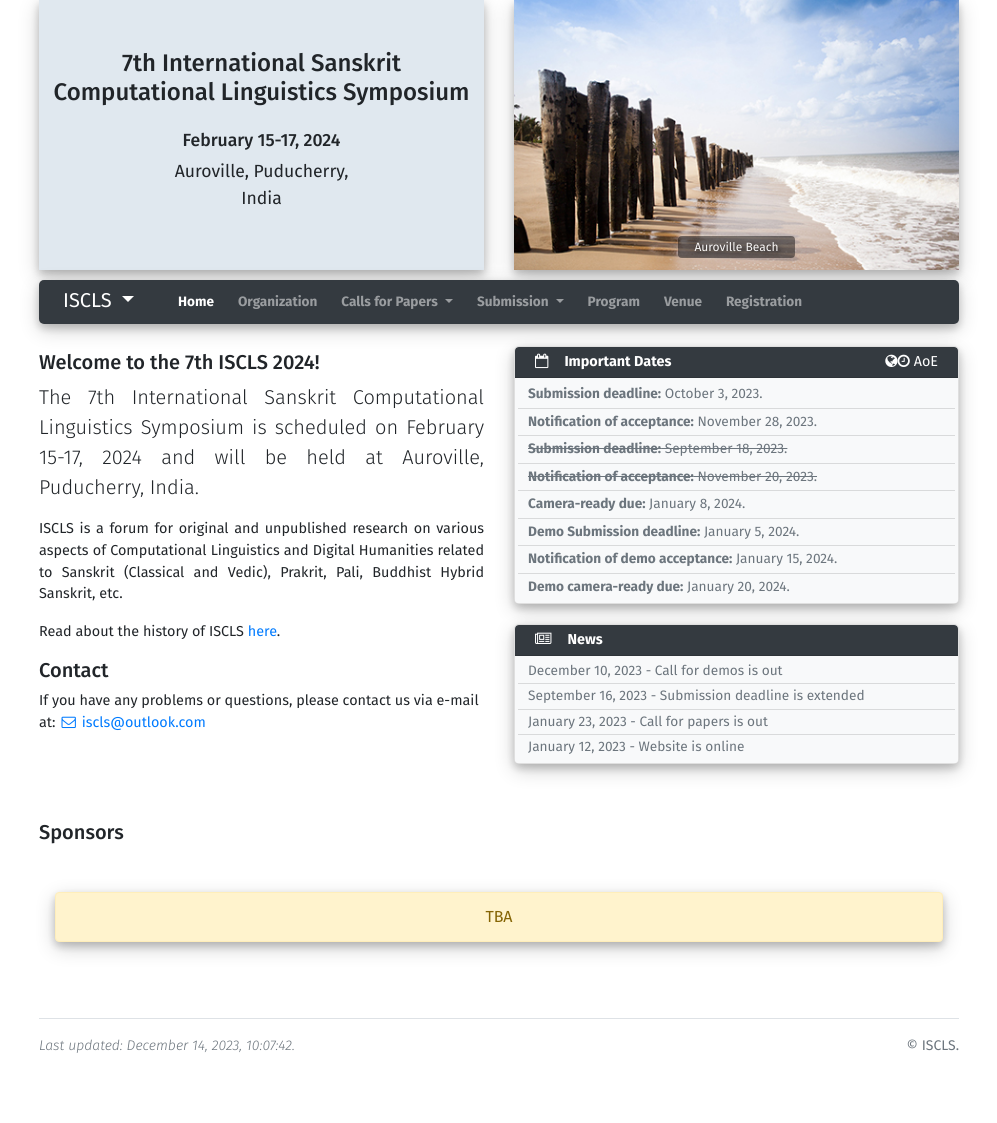
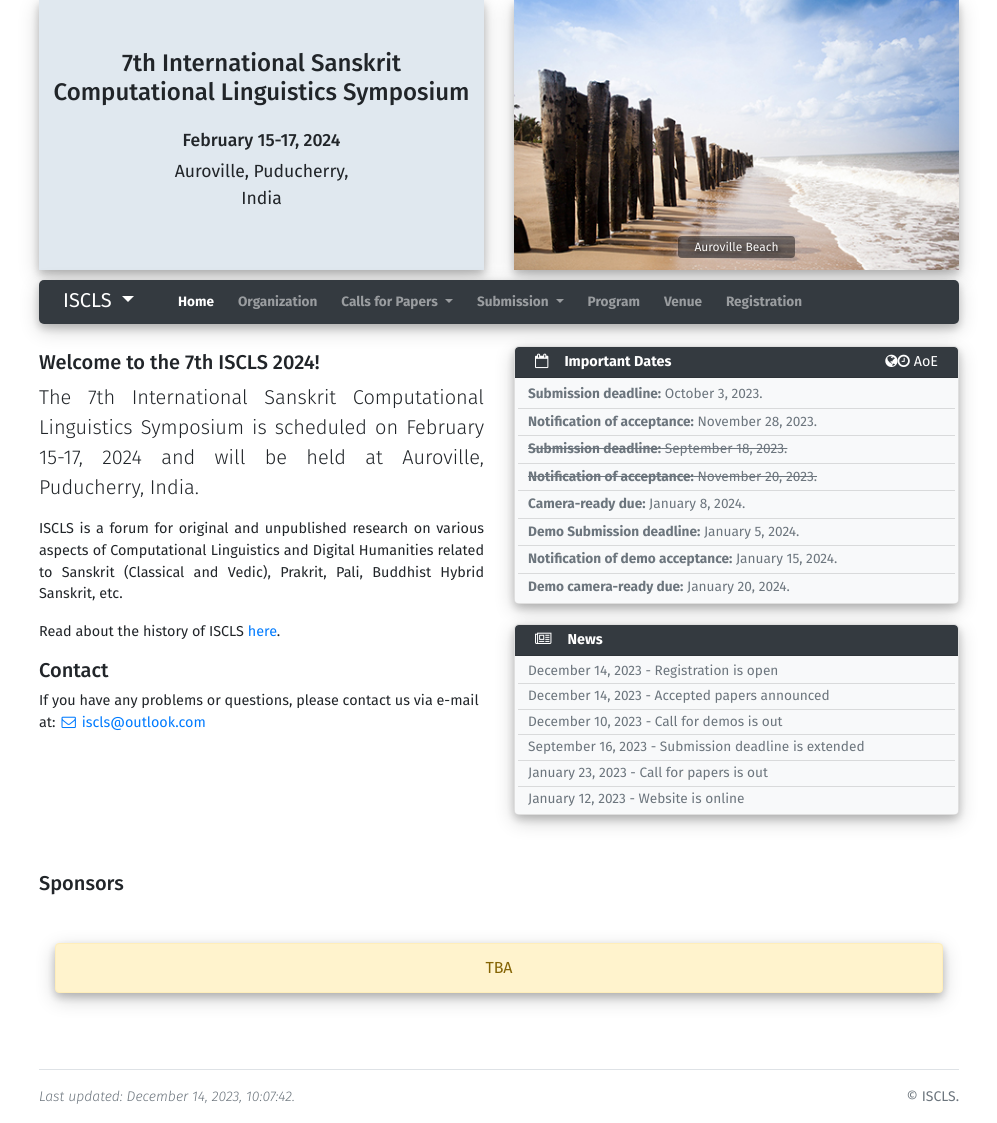
Before and after one commit to iscls/iscls-conference-template, a Jekyll site: the page built from index.md, in a window 1280 px wide. Shown: the whole page, without its empty margins (141-1138 px from the left). Built offline with Jekyll 4.4.1, drawn with Linux system fonts in a browser that asks for light colours; before the commit the page ends 1072 px from its top, so only the background shows below that.

Commit message:
docs: update iscls2024 news

```diff
--- a/_data/news.yml
+++ b/_data/news.yml
@@ -1,5 +1,9 @@
 # - date: 2017-10-14
 #   text: Workshop has been successfully held
+- date: 2023-12-14
+  text: Registration is open
+- date: 2023-12-14
+  text: Accepted papers announced
 - date: 2023-12-10
   text: Call for demos is out
 - date: 2023-09-16
```
